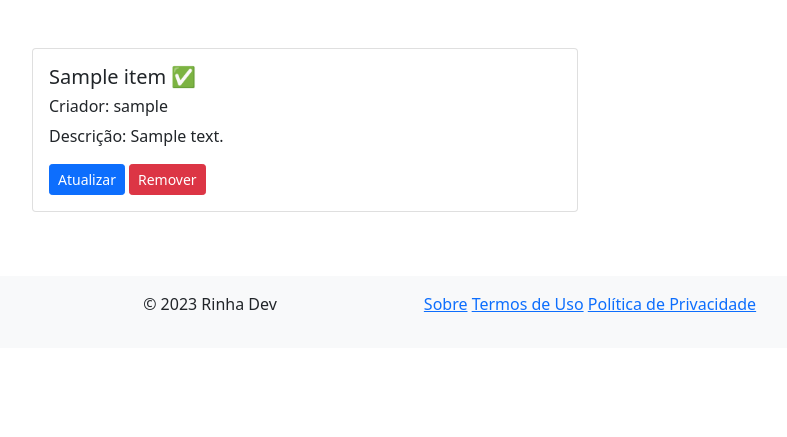
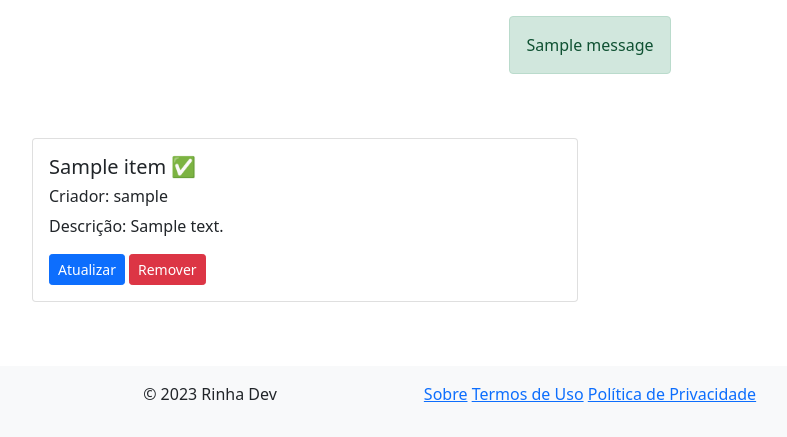
Before and after one commit to mabeldev/Rinha-Dev, a Django app: page /repositorios in a window 1280 px wide. Shown: the part 64-501 px from the top of the page, without its empty margins (50-837 px from the left). Run offline with Django 5.2, Linux system fonts and the light colour scheme; a user stored in the database is signed in; tables that the repository leaves empty hold one stand-in row (values such as "Sample post"); one stand-in notice (Sample message) is shown; a database or web service that is not in the repository returns one stand-in record (values such as "Sample title"); data that the repository does not hold is empty.

Commit message:
:sparkles: Adiciona notificacoes

```diff
--- a/apps/repositorios/views.py
+++ b/apps/repositorios/views.py
@@ -16,21 +16,6 @@ def deletar_repositorio(request):
     repositorio.delete()
     messages.success(request, "Repositório deletado com sucesso!")
     return redirect("repositorios")
-
-
-def get_dates_by_api_request(request, repositorio_url):
-    commits_count = get_commit_count(request, f"{repositorio_url}/commits")
-    line_count, languages = get_line_count(
-        request, f"{repositorio_url}/languages"
-    )
-    issues_count = get_issues_count(
-        request, f"{repositorio_url}/issues?state=closed"
-    )
-    pulls_count = get_pulls_count(
-        request, f"{repositorio_url}/pulls?state=closed"
-    )
-
-    return commits_count, line_count, languages, issues_count, pulls_count
 
 
 def add_or_update_repositorio(request):
@@ -73,6 +58,21 @@ def add_or_update_repositorio(request):
         )
         messages.success(request, "Repositório atualizado com sucesso!")
     return redirect("repositorios")
+
+
+def get_dates_by_api_request(request, repositorio_url):
+    commits_count = get_commit_count(request, f"{repositorio_url}/commits")
+    line_count, languages = get_line_count(
+        request, f"{repositorio_url}/languages"
+    )
+    issues_count = get_issues_count(
+        request, f"{repositorio_url}/issues?state=closed"
+    )
+    pulls_count = get_pulls_count(
+        request, f"{repositorio_url}/pulls?state=closed"
+    )
+
+    return commits_count, line_count, languages, issues_count, pulls_count
 
 
 def get_repositorio_by_api(request, repositorio_url):
--- a/apps/usuarios/views.py
+++ b/apps/usuarios/views.py
@@ -30,6 +30,11 @@ def callback_view(request):
         return redirect("index")
 
     user_data = get_user_data_json(access_token)
+
+    if not user_data:
+        messages.error(request, "Erro ao tentar realizar login com o Github")
+        return redirect("index")
+
     usuario = add_or_update_user(user_data, access_token)
     authorize_user(request, usuario)
     return redirect("index")
--- a/setup/settings.py
+++ b/setup/settings.py
@@ -12,6 +12,7 @@ https://docs.djangoproject.com/en/5.0/ref/settings/
 
 from pathlib import Path, os
 
+from django.contrib.messages import constants as messages
 from dotenv import load_dotenv
 
 load_dotenv()
@@ -144,3 +145,6 @@ DEFAULT_AUTO_FIELD = "django.db.models.BigAutoField"
 
 # Custom Auth user
 AUTH_USER_MODEL = "usuarios.CustomUser"
+
+# MESSAGES
+MESSAGE_TAGS = {messages.ERROR: "danger", messages.SUCCESS: "success"}
--- /dev/null
+++ b/templates/partials/_alertas.html
@@ -0,0 +1,11 @@
+{% if messages %}
+<div class="text-center mt-3">
+    {% for message in messages %}
+    <div class="d-inline-block text-center">
+        <div class="alert alert-{{ message.tags }}" role="alert">
+            {{message}}
+        </div>
+    </div>
+    {% endfor %}
+</div>
+{% endif %}
--- a/templates/shared/base.html
+++ b/templates/shared/base.html
@@ -12,6 +12,7 @@
 
 <body>
     {% include 'partials/_menu.html' %}
+    {% include 'partials/_alertas.html' %}
     {% block content %}{% endblock %}
     {% include 'partials/_footer.html' %}
 </body>
```
